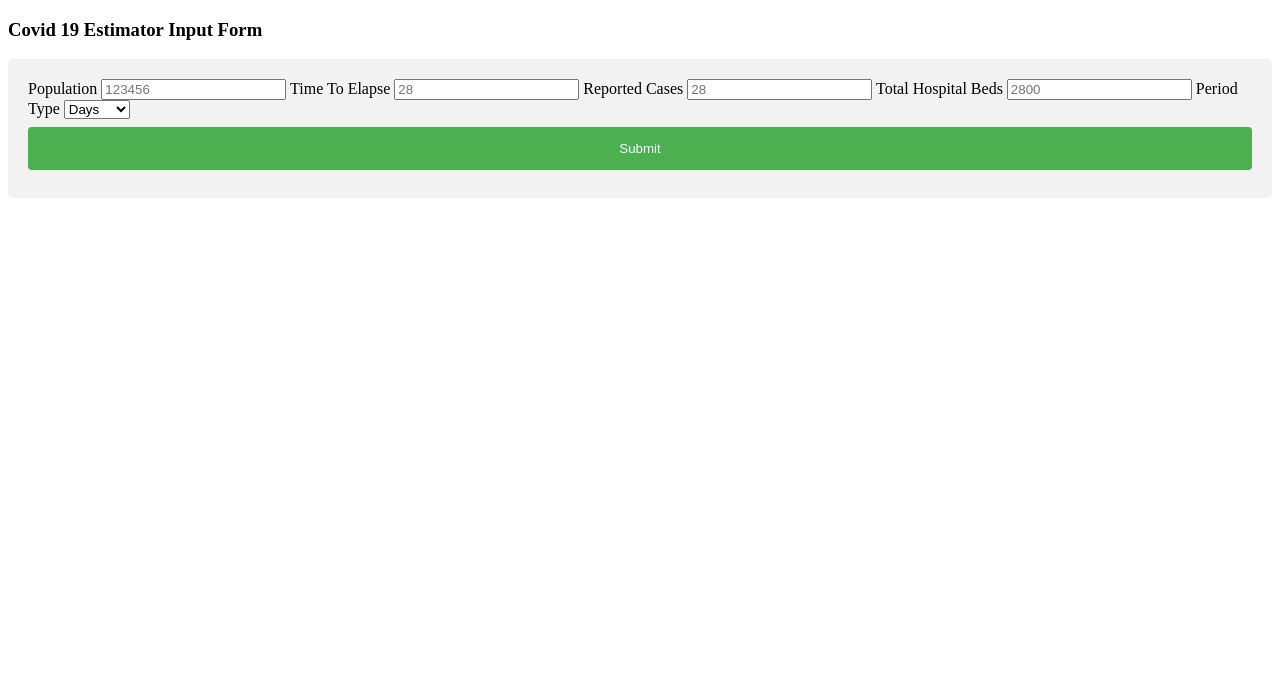
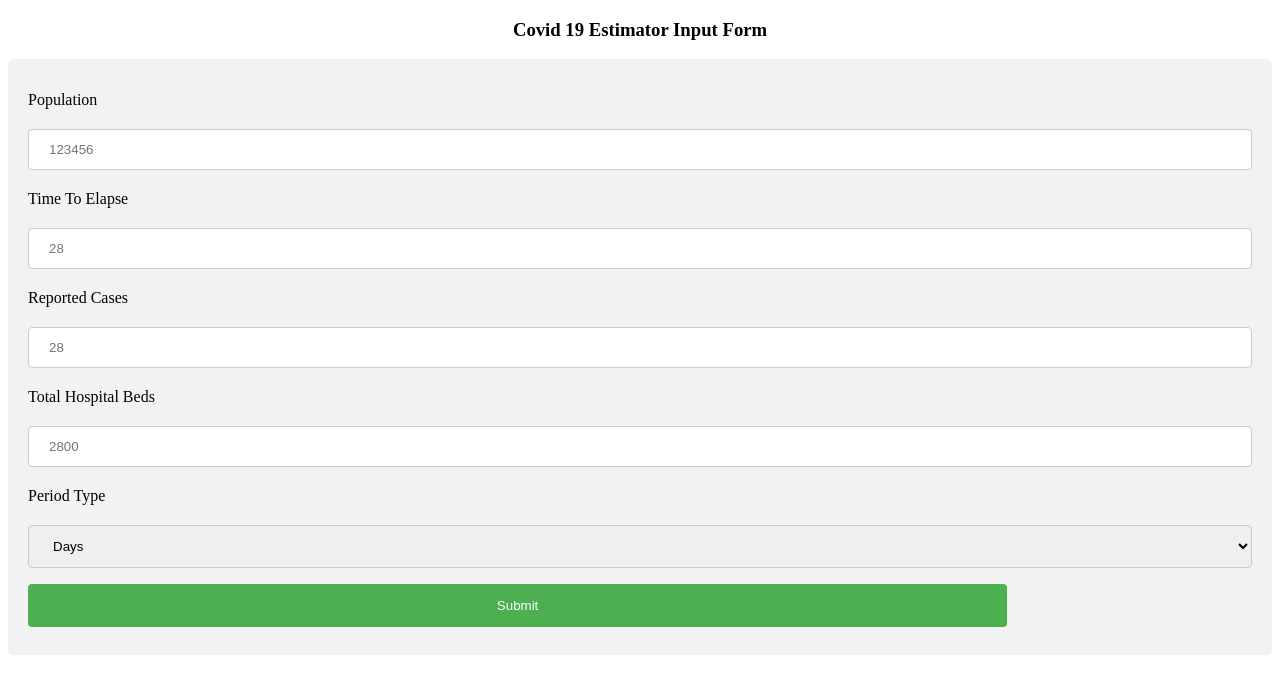
Before and after one commit to VictorOmondi1997/covid-19-estimator, a website: page index.html in a window 1280 px wide. Drawn offline with Linux system fonts and the light colour scheme.

Commit message:
Update style.css

```diff
--- a/css/style.css
+++ b/css/style.css
@@ -1,5 +1,28 @@
-input[type=submit] {
+*{
+    box-sizing: border-box;
+}
+h3{
+    text-align: center;
+}
+label{
+    padding: 12px 12px 12px 0;
+    display: inline-block;
+}
+input[type=text], select,input[type=number] {
     width: 100%;
+    padding: 12px 20px;
+    margin: 8px 0;
+    display: inline-block;
+    border: 1px solid #ccc;
+    border-radius: 4px;
+    box-sizing: border-box;
+    resize: vertical;
+  }
+
+  input[type=submit] {
+    width: 80%;
+    justify-content: center;
+    align-items: center;
     background-color: #4CAF50;
     color: white;
     padding: 14px 20px;
```
